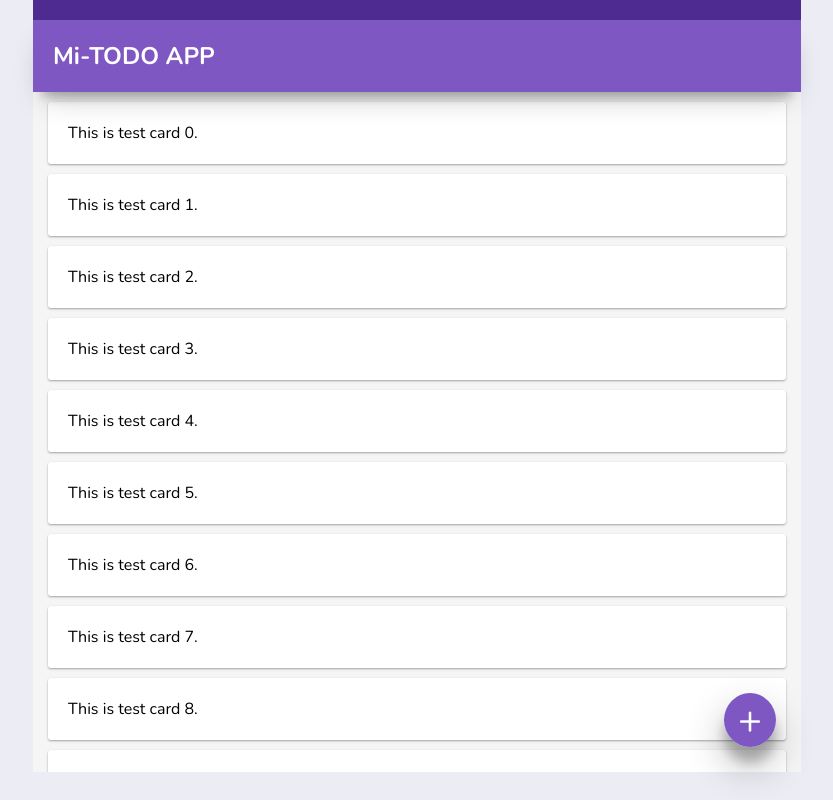
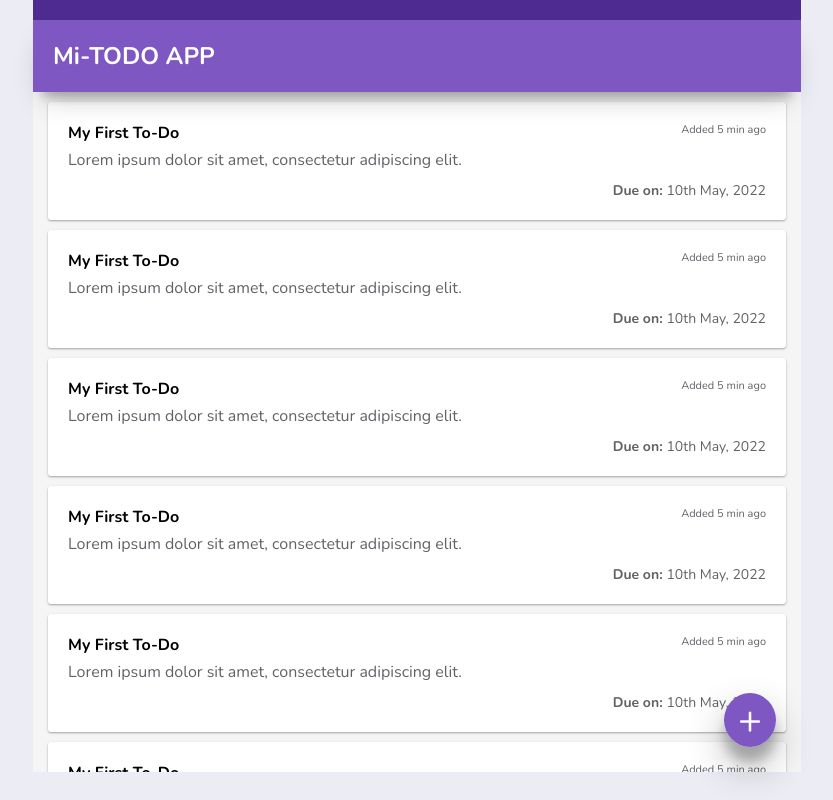
Before and after one commit to I-am-Groot/todo-pwa-next, a Next.js app: page / in a window 1280 px wide. Shown: the whole page, without its empty margins (223-1056 px from the left). Built offline with nearby package versions, Linux system fonts and the light colour scheme.

Commit message:
added todo item and positioned it's element

```diff
--- /dev/null
+++ b/components/ToDoItem.js
@@ -0,0 +1,12 @@
+import styles from "../styles/ToDoItem.module.css";
+
+export const ToDoItem = ({ index }) => (
+    <article className={styles.app_todo_card} key={index}>
+        <div className={styles.title_container}>
+            <div className={styles.title}>My First To-Do</div>
+            <div className={styles.added_ago}>Added 5 min ago</div>
+        </div>
+        <div className={styles.description}>Lorem ipsum dolor sit amet, consectetur adipiscing elit.</div>
+        <div className={styles.due_date}>Due on: <span className={styles.due_date_value}>10th May, 2022</span></div>
+    </article>
+);
--- a/pages/index.js
+++ b/pages/index.js
@@ -1,5 +1,8 @@
 import Head from "next/head";
 import Link from "next/link";
+
+import { ToDoItem } from "../components/ToDoItem";
+
 import styles from "../styles/Home.module.css";
 
 export default function Home() {
@@ -30,11 +33,7 @@ export default function Home() {
                     </section>
                     <section id="app_scroll_view" className={styles.app_scroll_view}>
                         {
-                            (new Array(20)).fill(0).map((_, index) => (
-                                <article className={styles.app_todo_card} key={index}>
-                                    This is test card {index}.
-                                </article>
-                            ))
+                            (new Array(20)).fill(0).map((_, index) => <ToDoItem index={index} />)
                         }
                     </section>
                 </section>
--- a/styles/Home.module.css
+++ b/styles/Home.module.css
@@ -35,14 +35,13 @@
     scroll-behavior: smooth;
 }
 
-.app_todo_card {
+/* .app_todo_card {
     padding: 20px;
-    /* box-shadow: 0 4px 6px 0 rgba(0,0,0,0.25); */
     box-shadow: 0 1px 3px rgba(0,0,0,0.12), 0 1px 2px rgba(0,0,0,0.24);
     border-radius: 3px;
     background-color: #FFFF;
     margin: 10px 15px 10px 15px;
-}
+} */
 
 .app_fab_container {
     position: absolute;
--- /dev/null
+++ b/styles/ToDoItem.module.css
@@ -0,0 +1,43 @@
+.app_todo_card {
+    padding: 20px;
+    /* box-shadow: 0 4px 6px 0 rgba(0,0,0,0.25); */
+    box-shadow: 0 1px 3px rgba(0,0,0,0.12), 0 1px 2px rgba(0,0,0,0.24);
+    border-radius: 3px;
+    background-color: #FFFF;
+    margin: 10px 15px 10px 15px;
+}
+
+.title_container {
+    display: flex;
+    justify-content: space-between;
+    padding-bottom: 5px;
+}
+
+.title {
+    font-size: 16px;
+    font-weight: 600;
+}
+
+.added_ago {
+    color: #5f6368;
+    font-size: 11px;
+}
+
+.description {
+    color: #5f6368;
+}
+
+.due_date {
+    color: #5f6368;
+    font-size: 14px;
+    font-weight: 600;
+    margin-top: 10px;
+    text-align: right;
+    /* border-top-color: #5f6368;
+    border-top-width: 1px;
+    border-top-style: solid; */
+}
+
+.due_date_value {
+    font-weight: normal;
+}
--- a/styles/globals.css
+++ b/styles/globals.css
@@ -1,11 +1,10 @@
-@import url('https://fonts.googleapis.com/css2?family=Nunito:wght@400;500;700&display=swap');
+@import url("https://fonts.googleapis.com/css2?family=Nunito:wght@400;500;700&display=swap");
 
 html,
 body {
 	padding: 0;
 	margin: 0;
-  font-family: Nunito, -apple-system, BlinkMacSystemFont, Segoe UI, Roboto, Oxygen,
-    Ubuntu, Cantarell, Fira Sans, Droid Sans, Helvetica Neue, sans-serif;
+	font-family: Nunito, -apple-system, BlinkMacSystemFont, Segoe UI, Roboto, Oxygen, Ubuntu, Cantarell, Fira Sans, Droid Sans, Helvetica Neue, sans-serif;
 	background-color: #ececf4;
 	scroll-behavior: smooth;
 }
@@ -32,3 +31,7 @@ a {
 		max-height: 88vh;
 	}
 }
+
+.flex-container {
+	display: flex;
+}
```
Also changed, not shown: 1 other file (tests, documents, lock files or other folders). Lines whose indentation alone changed are shown as unchanged.
